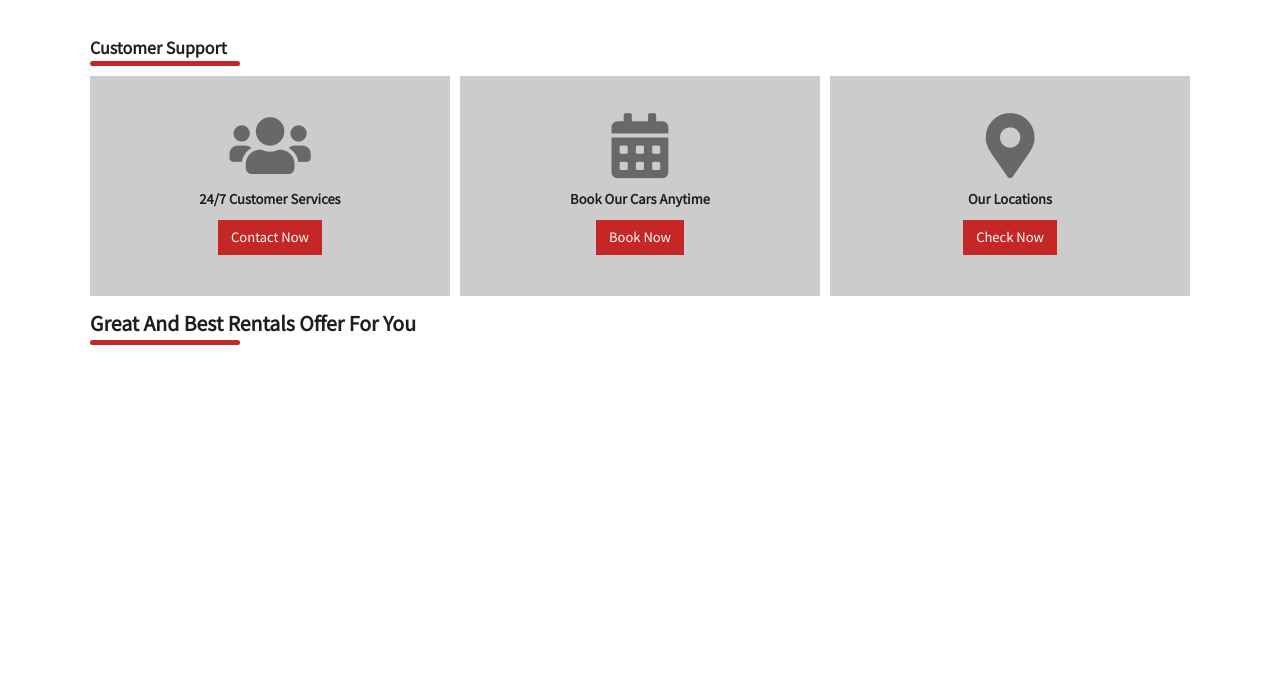
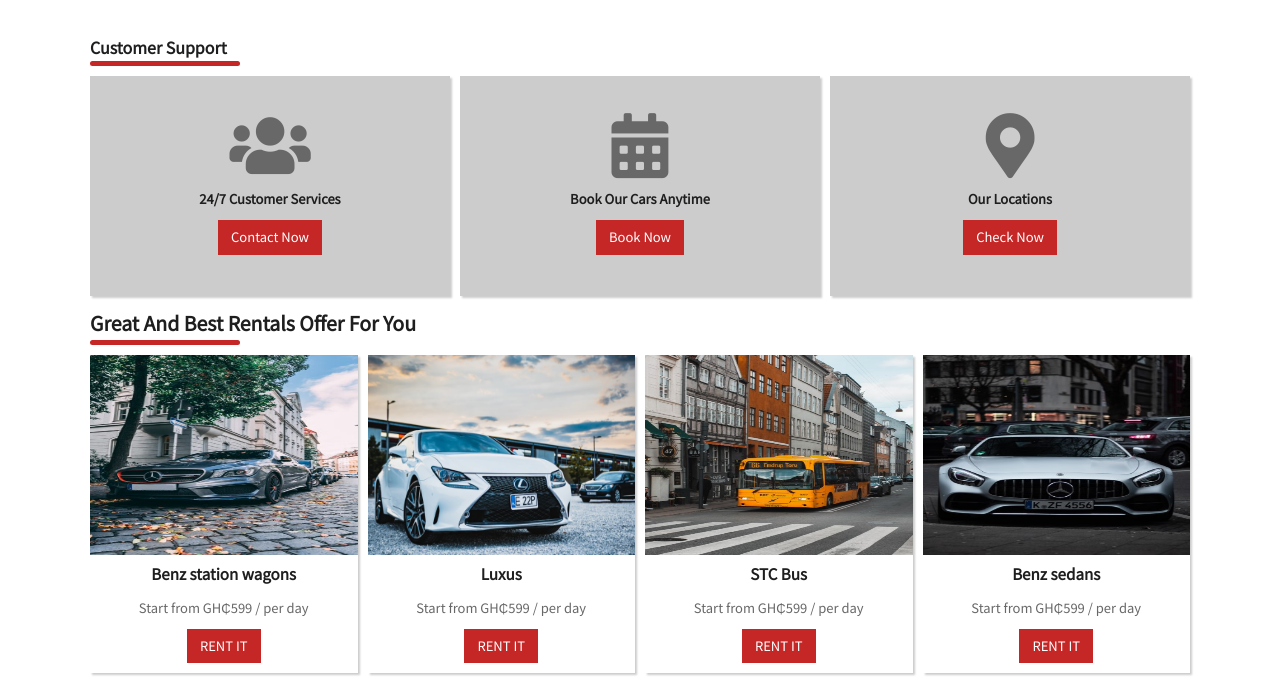
Before and after one commit to RaufAl-hassan/car-rentals.github.io, a plain HTML site: page index.html in a window 1280 px wide. Shown: the part 991-1684 px from the top of the page. Before the commit the page ends 1356 px from the top, so only its background shows below. Drawn offline with Linux system fonts and the light colour scheme.

Commit message:
created offer section

```diff
--- a/css/style.css
+++ b/css/style.css
@@ -18,6 +18,11 @@
 
 html {
   font-size: 10px;
+}
+
+img {
+  width: 100%;
+  height: 100%;
 }
 
 body {
@@ -45,6 +50,7 @@ ul {
 
 .card {
   padding: 1rem;
+  box-shadow: 0.2rem 0.2rem 0.2rem var(--grey);
 }
 
 .card-outline {
@@ -57,8 +63,23 @@ ul {
   display: grid;
 }
 
+.col-1 {
+  grid-template-columns: repeat(1, 1fr);
+}
+.col-2 {
+  grid-template-columns: repeat(2, 1fr);
+}
 .col-3 {
   grid-template-columns: repeat(3, 1fr);
+}
+.col-4 {
+  grid-template-columns: repeat(4, 1fr);
+}
+.col-5 {
+  grid-template-columns: repeat(5, 1fr);
+}
+.col-6 {
+  grid-template-columns: repeat(6, 1fr);
 }
 
 .grid-gap-1 {
@@ -113,24 +134,28 @@ ul {
   border-radius: 0.5rem;
 }
 
-.btn {
+.btn,
+.btn-sm {
   border: none;
   outline: none;
-  padding: 0.6rem 1.3rem;
   display: inline-block;
   margin-bottom: 0.5rem;
   background: #ddd;
   text-shadow: none;
 }
 
+.btn {
+  padding: 0.6rem 1.3rem;
+}
+
 .btn-sm {
-  border: none;
-  outline: none;
   padding: 0.4rem 0.8rem;
-  display: inline-block;
-  margin-bottom: 0.5rem;
-  background: #ddd;
-  text-shadow: none;
+}
+
+.btn-sm:hover,
+.btn:hover {
+  opacity: 0.8;
+  transform: scale(1.1);
 }
 
 .btn-red {
@@ -259,6 +284,15 @@ header .showcase .container {
   align-items: center;
 }
 
+main .offers .card {
+  padding: 0;
+}
+
+main .offers .card img {
+  width: 100%;
+  height: 20rem;
+}
+
 @media (max-width: 678px) {
   /* UTILS */
   .d-sm {
@@ -267,6 +301,9 @@ header .showcase .container {
 
   .col-sm-1 {
     grid-template-columns: 1fr;
+  }
+  .col-sm-2 {
+    grid-template-columns: repeat(2, 1fr);
   }
 
   .h1 {
@@ -345,4 +382,15 @@ header .showcase .container {
     text-align: center;
     flex-basis: 33.33%;
   }
+
+  main .offers .card img {
+    width: 100%;
+    height: 20rem;
+  }
 }
+
+@media (max-width: 396px) {
+  .col-xs-1 {
+    grid-template-columns: 1fr;
+  }
+}
--- a/index.html
+++ b/index.html
@@ -34,7 +34,7 @@
               <h2 class="brand">
                 <a href="./"
                   ><i class="fa fa-car"></i>Car<span class="text-red"
-                    >Rental</span
+                    >Rent</span
                   ></a
                 >
               </h2>
@@ -126,10 +126,45 @@
         </section>
         <!-- end helper links -->
         <!-- offers -->
-        <section class="mb-1">
-          <div class="mb-1"></div>
-          <h2>Great And Best Rentals Offer For You</h2>
-          <div class="underline"></div>
+        <section class="mb-1 offers">
+          <div class="mb-1">
+            <h2>Great And Best Rentals Offer For You</h2>
+            <div class="underline"></div>
+          </div>
+          <div class="d-grid grid-gap-1 col-4 col-sm-2 col-xs-1">
+            <article class="card text-center">
+              <img src="./image/benz.jpg" alt="" />
+              <h3 class="mb-1">Benz station wagons</h3>
+              <p class="text-deep-grey mb-1">
+                Start from GH&#8373;599 / per day
+              </p>
+              <a class="btn btn-red mb-1" href="">RENT IT</a>
+            </article>
+            <article class="card text-center">
+              <img src="./image/lexus.jpg" alt="" />
+              <h3 class="mb-1">Luxus</h3>
+              <p class="text-deep-grey mb-1">
+                Start from GH&#8373;599 / per day
+              </p>
+              <a class="btn btn-red mb-1" href="">RENT IT</a>
+            </article>
+            <article class="card text-center">
+              <img src="./image/bus.jpg" alt="" />
+              <h3 class="mb-1">STC Bus</h3>
+              <p class="text-deep-grey mb-1">
+                Start from GH&#8373;599 / per day
+              </p>
+              <a class="btn btn-red mb-1" href="">RENT IT</a>
+            </article>
+            <article class="card text-center">
+              <img src="./image/benz1.jpg" alt="" />
+              <h3 class="mb-1">Benz sedans</h3>
+              <p class="text-deep-grey mb-1">
+                Start from GH&#8373;599 / per day
+              </p>
+              <a class="btn btn-red mb-1" href="">RENT IT</a>
+            </article>
+          </div>
         </section>
         <!-- offers -->
       </div>
```
Also changed, not shown: image/benz.jpg (added), image/benz1.jpg (added), image/benz2.jpg (added), image/bus.jpg (added), image/lexus.jpg (added).
